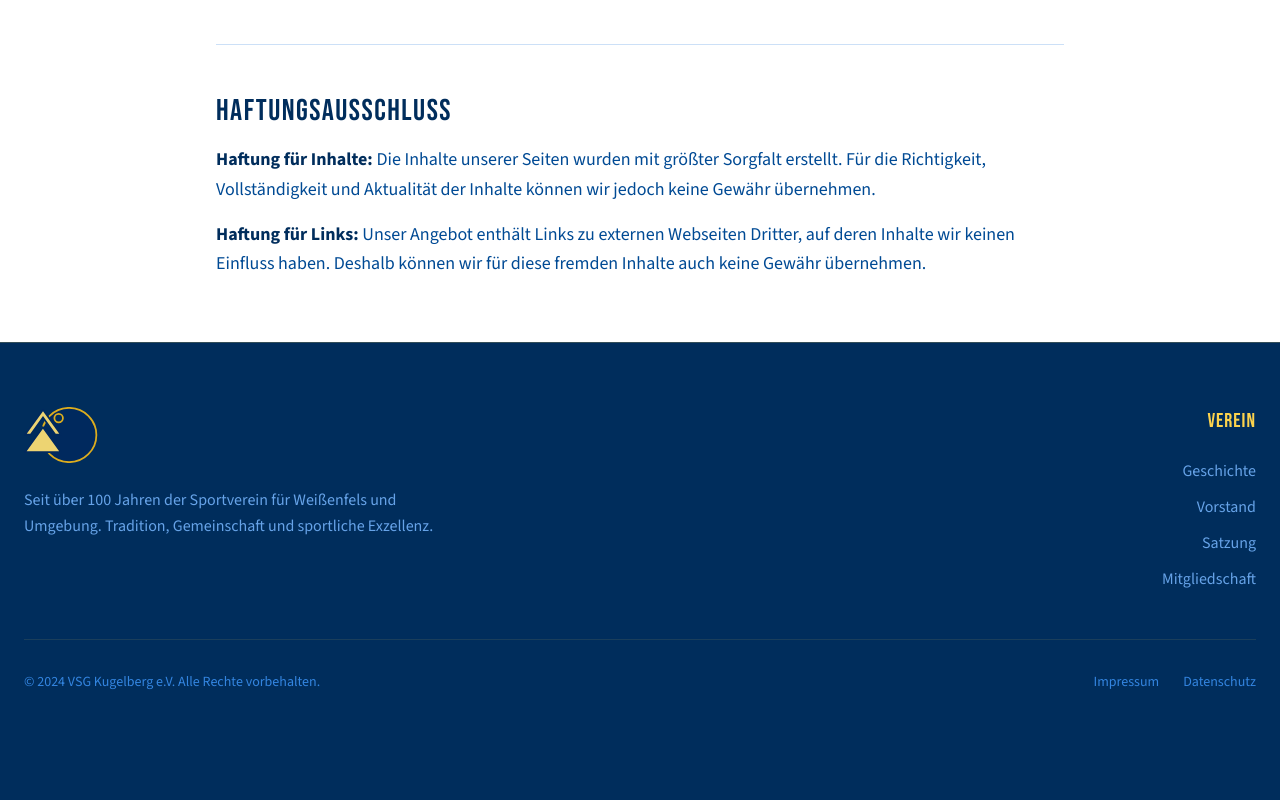
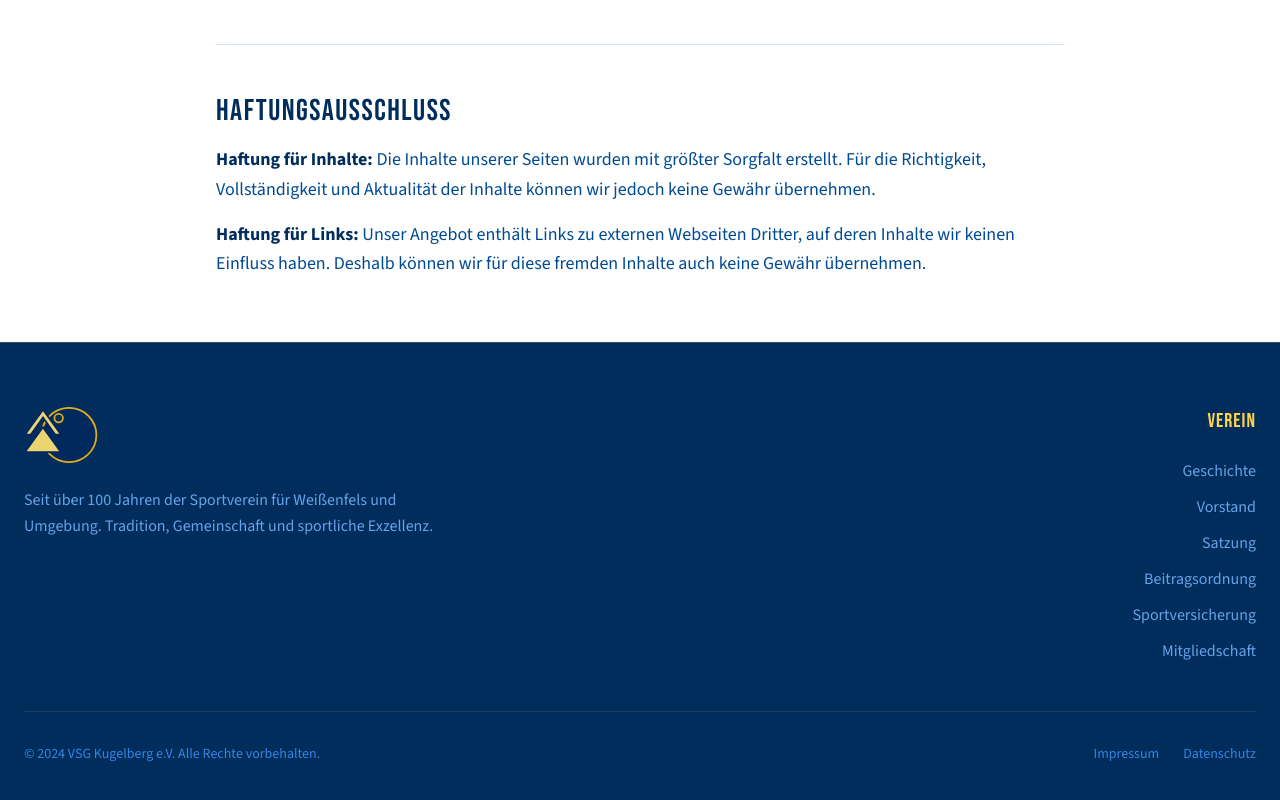
Before and after one commit to rene-wagner/vsgkugelberg, a Vue app in the folder apps/web/: page /impressum in a window 1280 px wide. Shown: the part 1607-2407 px from the top of the page. Before the commit the page ends 2363 px from the top, so only its background shows below. Built offline with nearby package versions, Linux system fonts and the light colour scheme; no server answers.

Commit message:
add new links for 'Beitragsordnung' and 'Sportversicherung' in VsgFooter component

```diff
--- a/apps/web/src/shared/components/VsgFooter.vue
+++ b/apps/web/src/shared/components/VsgFooter.vue
@@ -10,6 +10,8 @@ const vereinLinks = [
   { label: 'Geschichte', href: '/verein/geschichte', isRouter: true },
   { label: 'Vorstand', href: '/verein/vorstand', isRouter: true },
   { label: 'Satzung', href: '/verein/satzung', isRouter: true },
+  { label: 'Beitragsordnung', href: '/verein/beitragsordnung', isRouter: true },
+  { label: 'Sportversicherung', href: '/verein/sportversicherung', isRouter: true },
   { label: 'Mitgliedschaft', href: '/verein/mitgliedschaft', isRouter: true },
 ];
 
```
